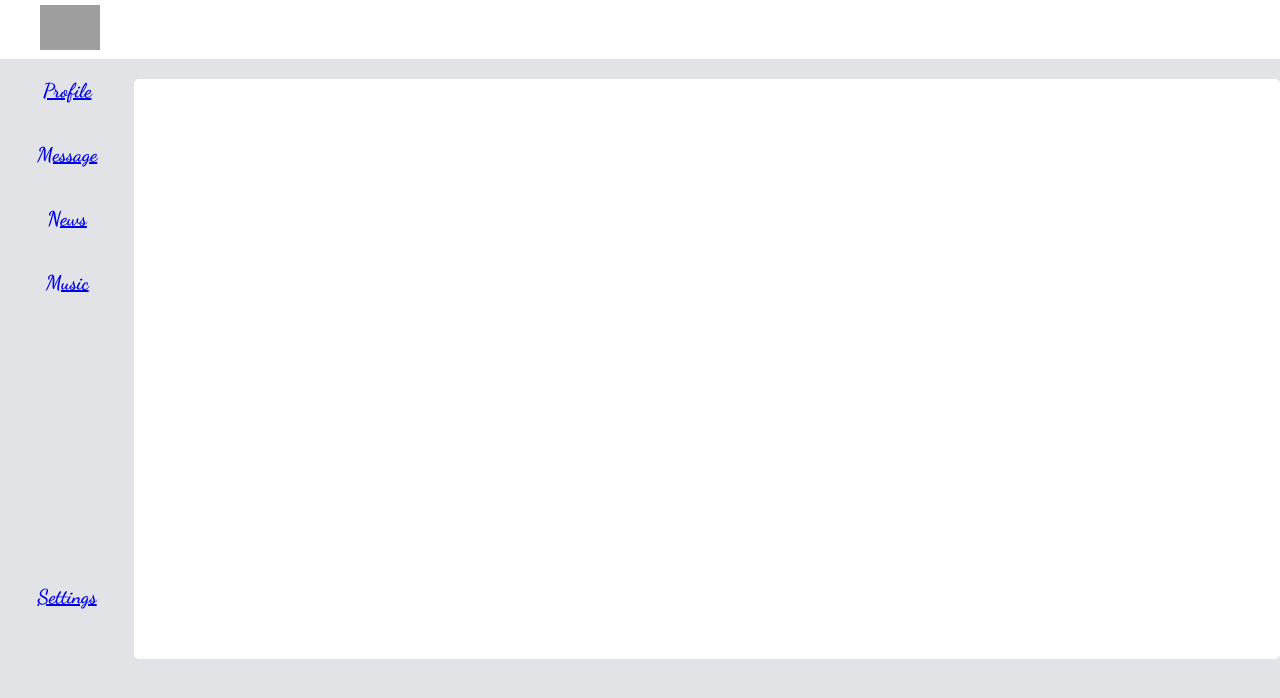
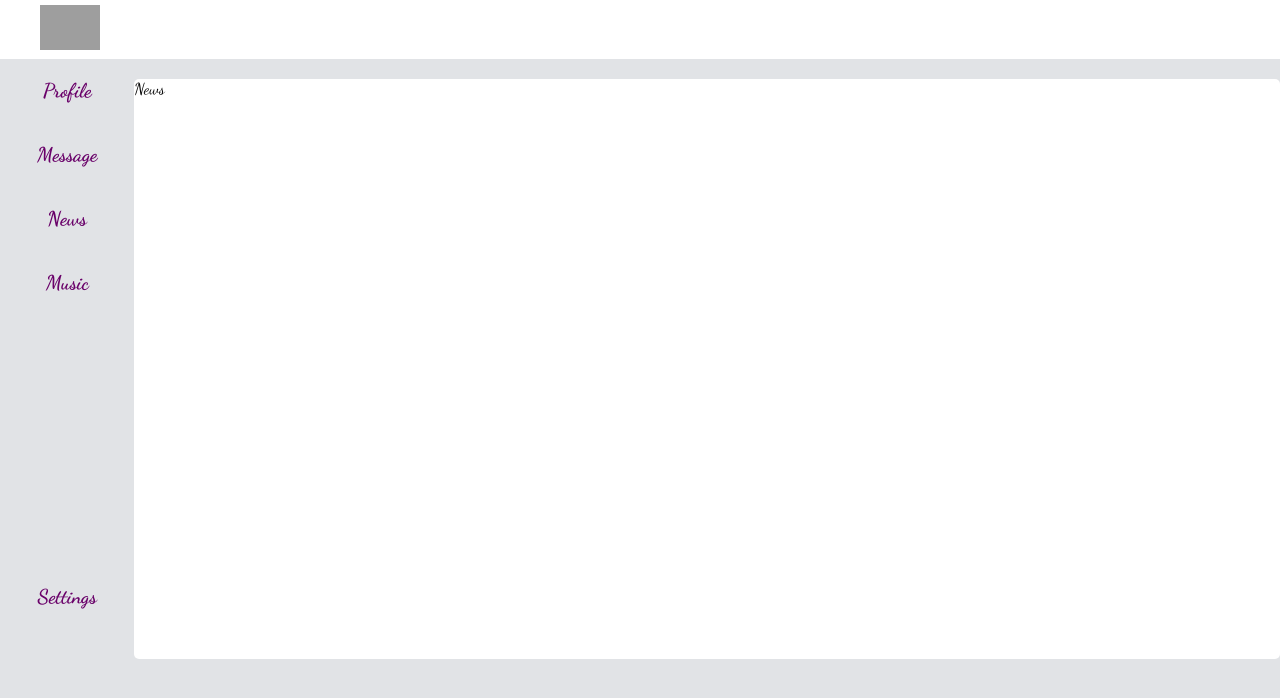
Before and after one commit to Vladosinka/diploma, a React (Create React App) app: page /feed in a window 1280 px wide. Shown: the top 698 px of the page. Built offline with nearby package versions, Linux system fonts and the light colour scheme; grey boxes are pictures that could not be loaded.

Commit message:
Step 6 (working links)

```diff
--- a/src/App.js
+++ b/src/App.js
@@ -4,6 +4,9 @@ import Header from "./components/Header/Header";
 import Navbar from "./components/Navbar/Navbar";
 import Profile from "./components/Profile/Profile";
 import Dialogs from "./components/Dialogs/Dialogs";
+import News from "./components/News/News";
+import Music from "./components/Music/Music";
+import Settings from "./components/Settings/Settings";
 import { BrowserRouter, Routes, Route } from "react-router-dom";
 
 const App = (props) => {
@@ -14,10 +17,13 @@ const App = (props) => {
           <div className = 'flex'>
             <Navbar / >
               <div className = 'app-wrapper-fon'>
-              <Routes>
-                        <Route path="/profile" element={<Profile/>}/>
-                        <Route path="/dialogs" element={<Dialogs/>}/>
-                    </Routes>
+                <Routes>
+                  <Route path="/profile" element={<Profile/>}/>
+                  <Route path="/dialogs" element={<Dialogs/>}/>
+                  <Route path="/feed" element={<News/>}/>
+                  <Route path="music/" element={<Music/>}/>
+                  <Route path="/settings" element={<Settings/>}/>
+                </Routes>
               </div>
           </div>
       </div>
--- /dev/null
+++ b/src/components/Music/Music.jsx
@@ -0,0 +1,8 @@
+import React from "react";
+import styles from "./Music.module.css";
+
+const Music = (props) => {
+  return <div className={styles.item}>Music</div>;
+};
+
+export default Music;
--- /dev/null
+++ b/src/components/Music/Music.module.css
@@ -0,0 +1,3 @@
+.item{
+    color: rgb(0, 0, 0);
+}
--- a/src/components/Navbar/Navbar.jsx
+++ b/src/components/Navbar/Navbar.jsx
@@ -1,23 +1,24 @@
 import React from "react";
+import { NavLink } from "react-router-dom";
 import styles from "./Navbar.module.css";
 
 const Navbar = () => {
   return (
     <nav className={styles.navbar}>
       <div className={styles.item}>
-        <a href="/profile">Profile </a>
+        <NavLink to="/profile">Profile </NavLink>
       </div>
       <div className={styles.item}>
-        <a href="/dialogs ">Message </a>
+        <NavLink to="/dialogs">Message </NavLink>
       </div>
       <div className={styles.item}>
-        <a href="/feed">News </a>
+        <NavLink to="/feed">News </NavLink>
       </div>
       <div className={styles.item}>
-        <a href="/music">Music </a>
+        <NavLink to="/music">Music </NavLink>
       </div>
       <div className={`${styles.item} ${styles.last}`}>
-        <a href="/settings">Settings </a>
+        <NavLink to="/settings">Settings </NavLink>
       </div>
     </nav>
   );
--- a/src/components/Navbar/Navbar.module.css
+++ b/src/components/Navbar/Navbar.module.css
@@ -4,11 +4,21 @@
 }
 
 .item{
-  color: rgb(0, 0, 0);
+  text-align: center;
+  padding: 20px 0px;
+}
+
+.item a{
+  color: rgb(105, 0, 105);
   font-size: 20px;
   font-weight: 700;
-  text-align: center;
-  padding: 20px 0px;
+  padding: 5px 25px;
+  text-decoration: none;
+}
+
+.item a:hover{
+  background-color: #c7c8cc;
+  color: rgb(4, 0, 255);
 }
 
   .last{
--- /dev/null
+++ b/src/components/News/News.jsx
@@ -0,0 +1,8 @@
+import React from "react";
+import styles from "./News.module.css";
+
+const News = (props) => {
+  return <div className={styles.item}>News</div>;
+};
+
+export default News;
--- /dev/null
+++ b/src/components/News/News.module.css
@@ -0,0 +1,3 @@
+.item{
+    color: rgb(0, 0, 0);
+}
--- /dev/null
+++ b/src/components/Settings/Settings.jsx
@@ -0,0 +1,8 @@
+import React from "react";
+import styles from "./Settings.module.css";
+
+const Settings = (props) => {
+  return <div className={styles.item}>Settings</div>;
+};
+
+export default Settings;
--- /dev/null
+++ b/src/components/Settings/Settings.module.css
@@ -0,0 +1,3 @@
+.item{
+    color: rgb(0, 0, 0);
+}
```
